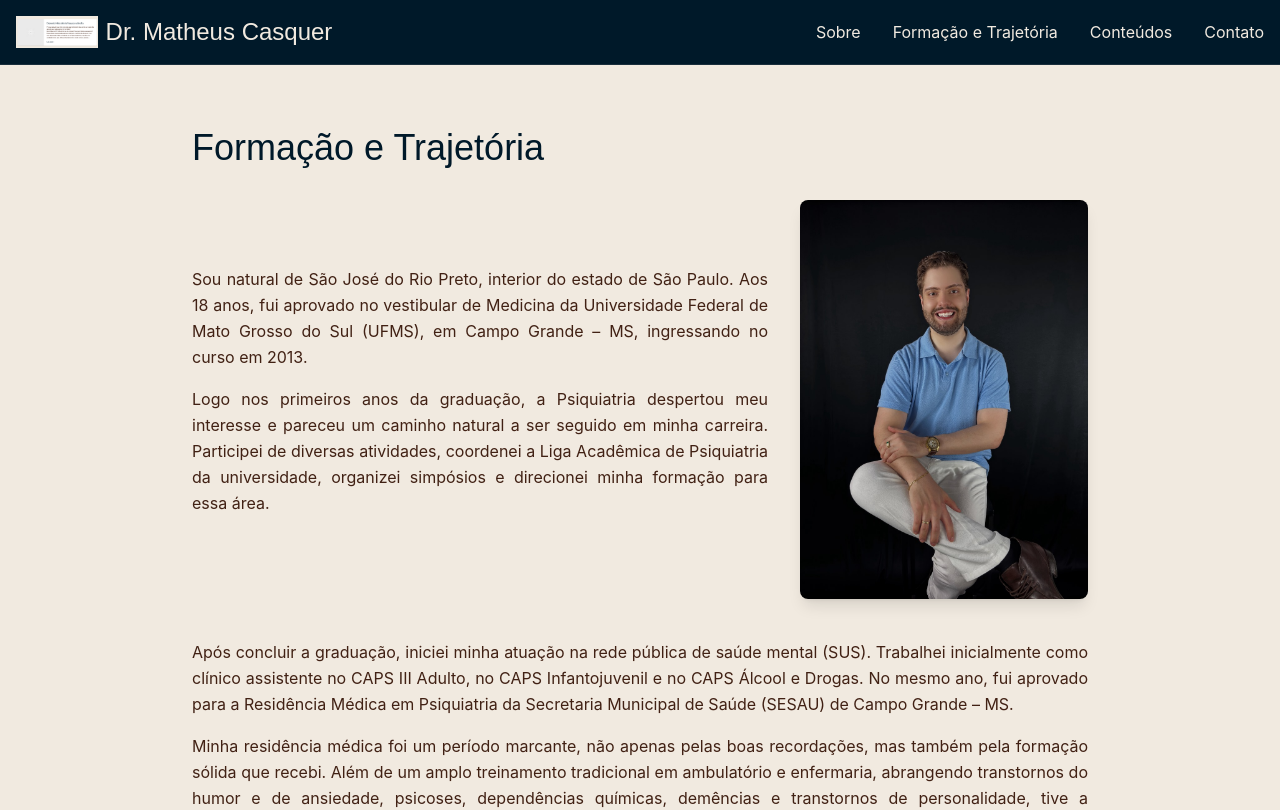
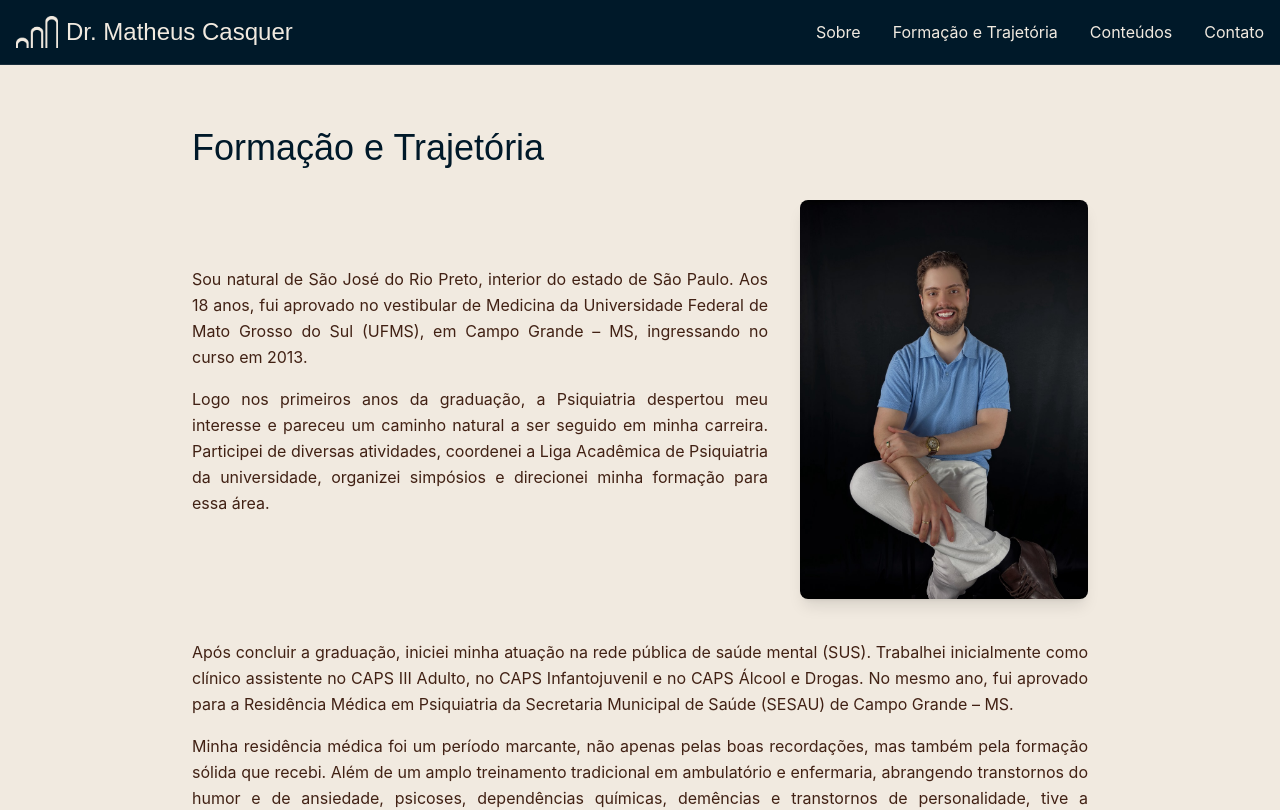
Before and after one commit to aclicks/tranquil-landing-haven, a React (Vite) app: page /sobre in a window 1280 px wide. Shown: the top 810 px of the page. Built offline with nearby package versions, Linux system fonts and the light colour scheme; a web font is replaced by a local one.

Commit message:
Update navbar image
Updates the image used in the navigation bar.

```diff
--- a/src/pages/Index.tsx
+++ b/src/pages/Index.tsx
@@ -78,7 +78,7 @@ const Index = () => {
         <div className="container mx-auto px-4 py-4 flex justify-between items-center">
           <div className="flex items-center">
             <img
-              src="/lovable-uploads/ae66257e-2ff6-42b9-a0ac-46fd3461ce22.png"
+              src="/lovable-uploads/13de0730-5b70-4115-bf81-555346bead7e.png"
               alt="Logo"
               className="h-8 w-auto mr-2"
             />
--- a/src/pages/Sobre.tsx
+++ b/src/pages/Sobre.tsx
@@ -1,3 +1,4 @@
+
 import React from "react";
 import { Link, useNavigate } from "react-router-dom";
 import { MessageSquare } from "lucide-react";
@@ -23,7 +24,7 @@ const Sobre = () => {
         <div className="container mx-auto px-4 py-4 flex justify-between items-center">
           <div className="flex items-center">
             <img
-              src="/lovable-uploads/ae66257e-2ff6-42b9-a0ac-46fd3461ce22.png"
+              src="/lovable-uploads/13de0730-5b70-4115-bf81-555346bead7e.png"
               alt="Logo"
               className="h-8 w-auto mr-2"
             />
```
Also changed, not shown: public/lovable-uploads/13de0730-5b70-4115-bf81-555346bead7e.png (added).
